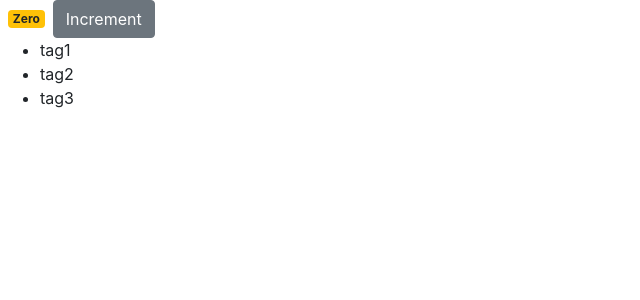
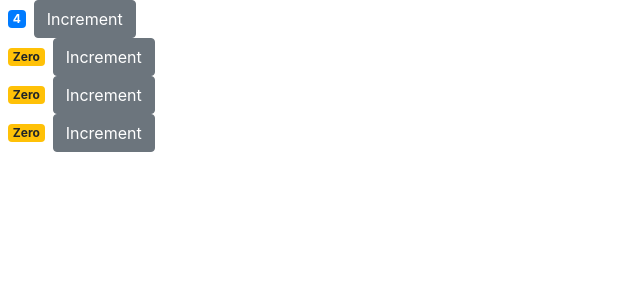
Before and after one commit to EvgenyMinin/React_Counters, a React (Create React App) app: page / in a window 1280 px wide. Shown: the top 300 px of the page, without its empty margins (0-640 px from the left). Built offline with nearby package versions, Linux system fonts and the light colour scheme.

Commit message:
добавление счетчиков

```diff
--- a/src/App.jsx
+++ b/src/App.jsx
@@ -1,10 +1,10 @@
 import React, { Component } from 'react';
-import Counter from './components/Counter';
+import Counters from './components/Counters';
 
 class App extends Component {
     render() {
         return (
-            <Counter />
+            <Counters />
         );
     }
 }
--- a/src/components/Counter.jsx
+++ b/src/components/Counter.jsx
@@ -2,8 +2,7 @@
 
 class Counter extends Component {
     state = {
-        count: 0,
-        tags: ['tag1', 'tag2', 'tag3']
+        value: this.props.value
     };
 
     renderTags() {
@@ -14,23 +13,23 @@
 
     getBadgeClasses() {
         let classes = 'badge m-2 badge-';
-        classes += this.state.count === 0 ? 'warning' : 'primary';
+        classes += this.state.value === 0 ? 'warning' : 'primary';
 
         return classes;
     }
 
     formatCount() {
-        const { count } = this.state;
-        return count === 0 ? 'Zero' : count;
+        const { value } = this.state;
+        return value === 0 ? 'Zero' : value;
     }
 
     handleIncrement = () => {
-        this.setState({ count: this.state.count + 1 });
+        this.setState({ value: this.state.count + 1 });
     }
 
     render() {
         return (
-            <React.Fragment>
+            <div>
                 <span className={this.getBadgeClasses()}>{ this.formatCount() }</span>
                 <button
                     className='btn btn-secondary'
@@ -38,9 +37,7 @@
                 >
                     Increment
                 </button>
-                { this.state.tags.length === 0 && 'Please create a new tag!' }
-                { this.renderTags() }
-            </React.Fragment>
+            </div>
         );
     }
 
--- /dev/null
+++ b/src/components/Counters.jsx
@@ -0,0 +1,23 @@
+import React, { Component } from 'react';
+import Counter from './Counter';
+
+class Counters extends Component {
+    state = {
+        counters: [
+            { id: 1, value: 4 },
+            { id: 2, value: 0 },
+            { id: 3, value: 0 },
+            { id: 4, value: 0 },
+        ]
+    }
+    render() {
+        return (
+            <React.Fragment>
+                { this.state.counters.map(counter =>
+                    <Counter key={counter.id} value={counter.value} />) }
+            </React.Fragment>
+        );
+    }
+}
+
+export default Counters;
```
